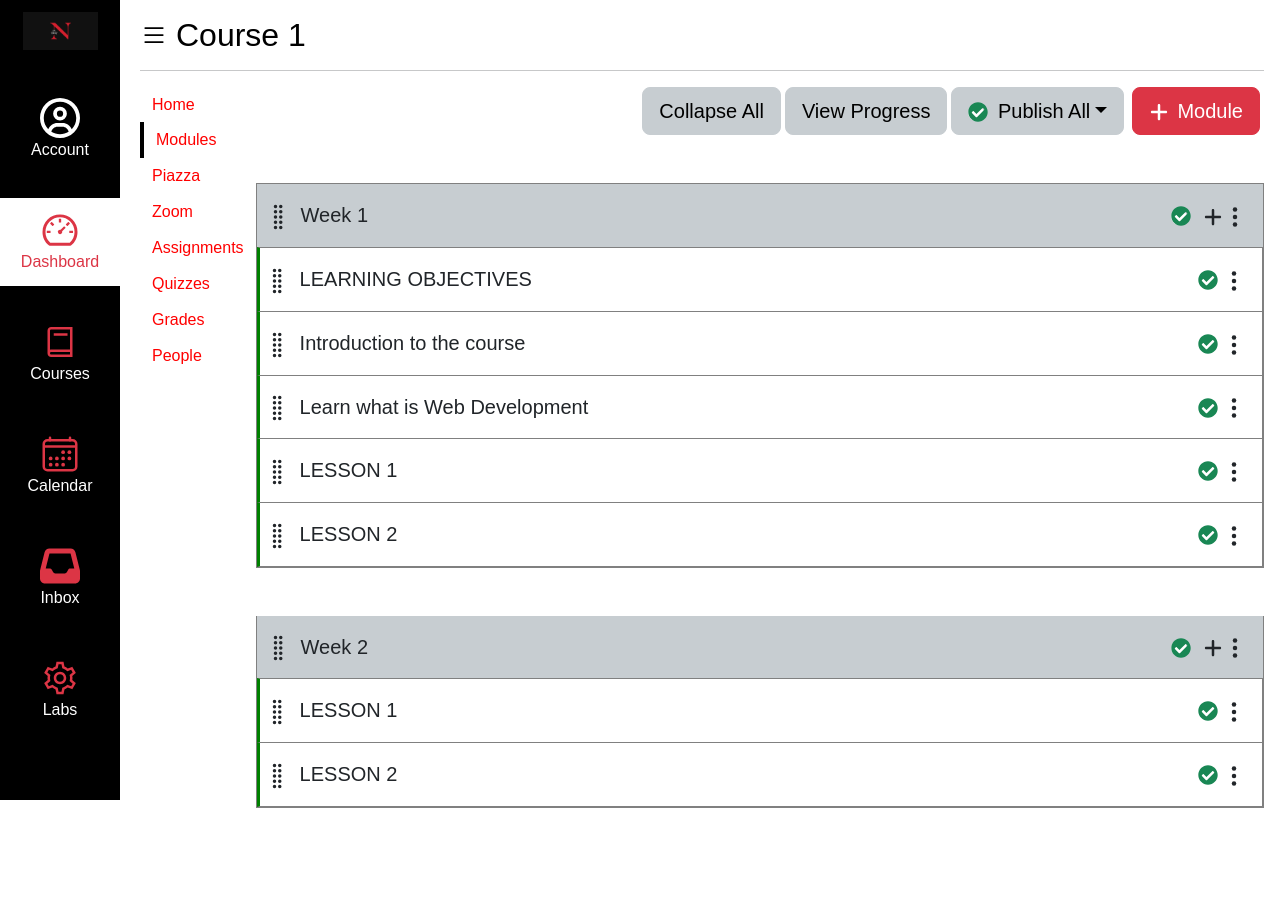
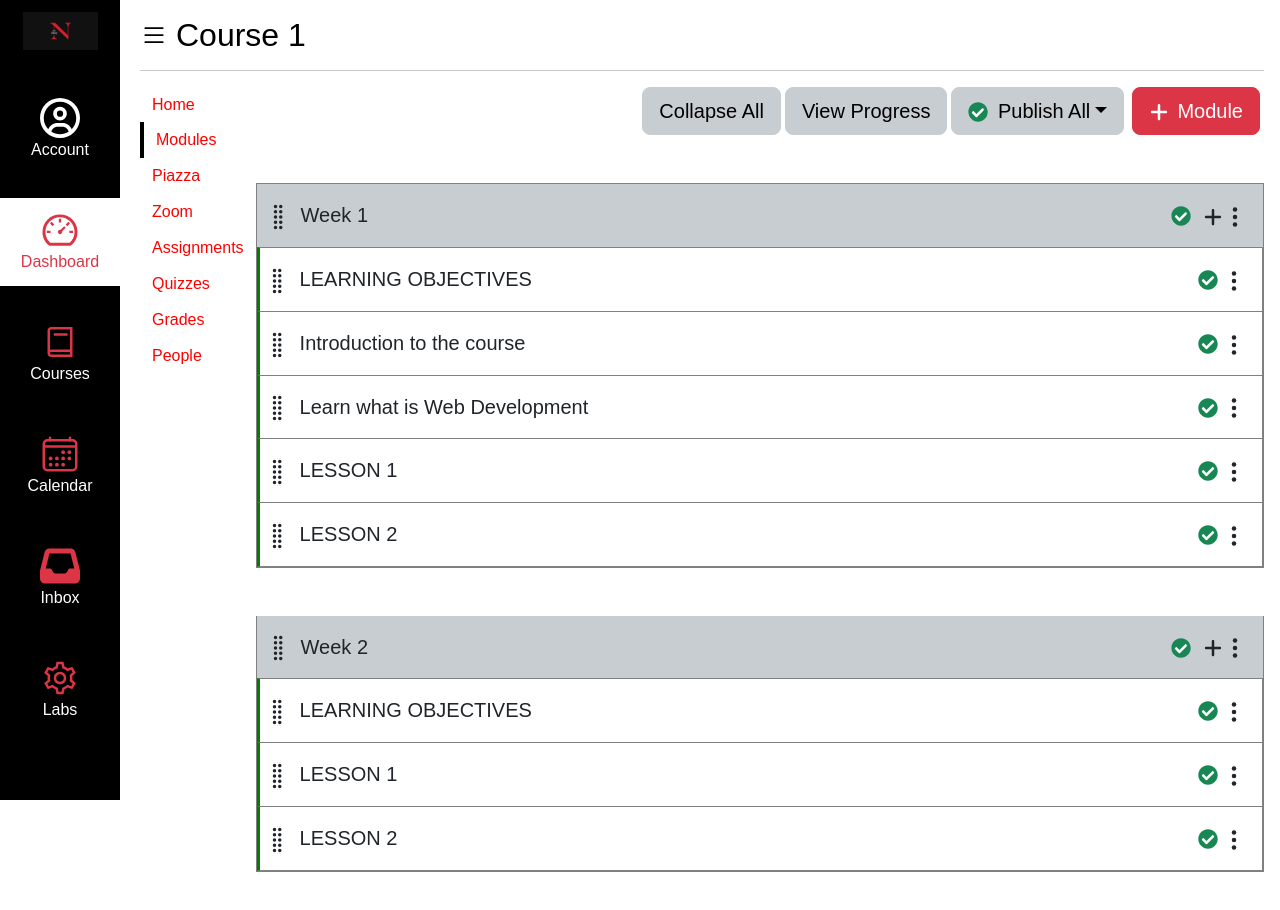
Before and after one commit to potatopotato1253/kambaz-next-js-sp26, a Next.js app in the folder A1/kambaz-next-js/: page /courses/1/modules in a window 1280 px wide. Shown: the top 910 px of the page. Before the commit the page ends 872 px from the top, so only its background shows below. Built offline with nearby package versions, Linux system fonts and the light colour scheme.

Commit message:
update the home page

```diff
--- a/A1/kambaz-next-js/app/(kambaz)/courses/[cid]/modules/page.tsx
+++ b/A1/kambaz-next-js/app/(kambaz)/courses/[cid]/modules/page.tsx
@@ -61,6 +61,12 @@ export default function Modules() {
           <ListGroup className="wd-lessons rounded-0">
             <ListGroupItem className="wd-lesson p-3 ps-1">
               <BsGripVertical className="me-2 fs-3" />
+              LEARNING OBJECTIVES
+              <LessonControlButtons />
+            </ListGroupItem>
+
+            <ListGroupItem className="wd-lesson p-3 ps-1">
+              <BsGripVertical className="me-2 fs-3" />
               LESSON 1
               <LessonControlButtons />
             </ListGroupItem>
```
